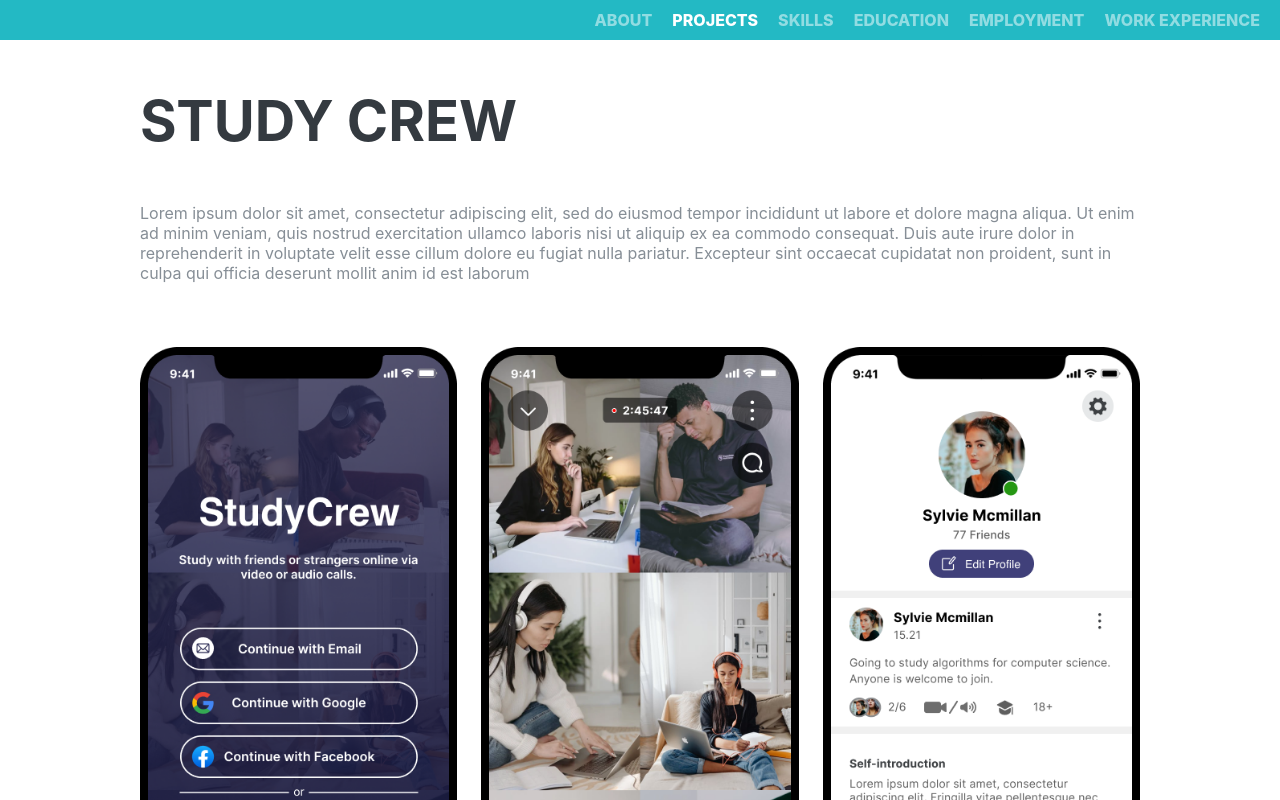
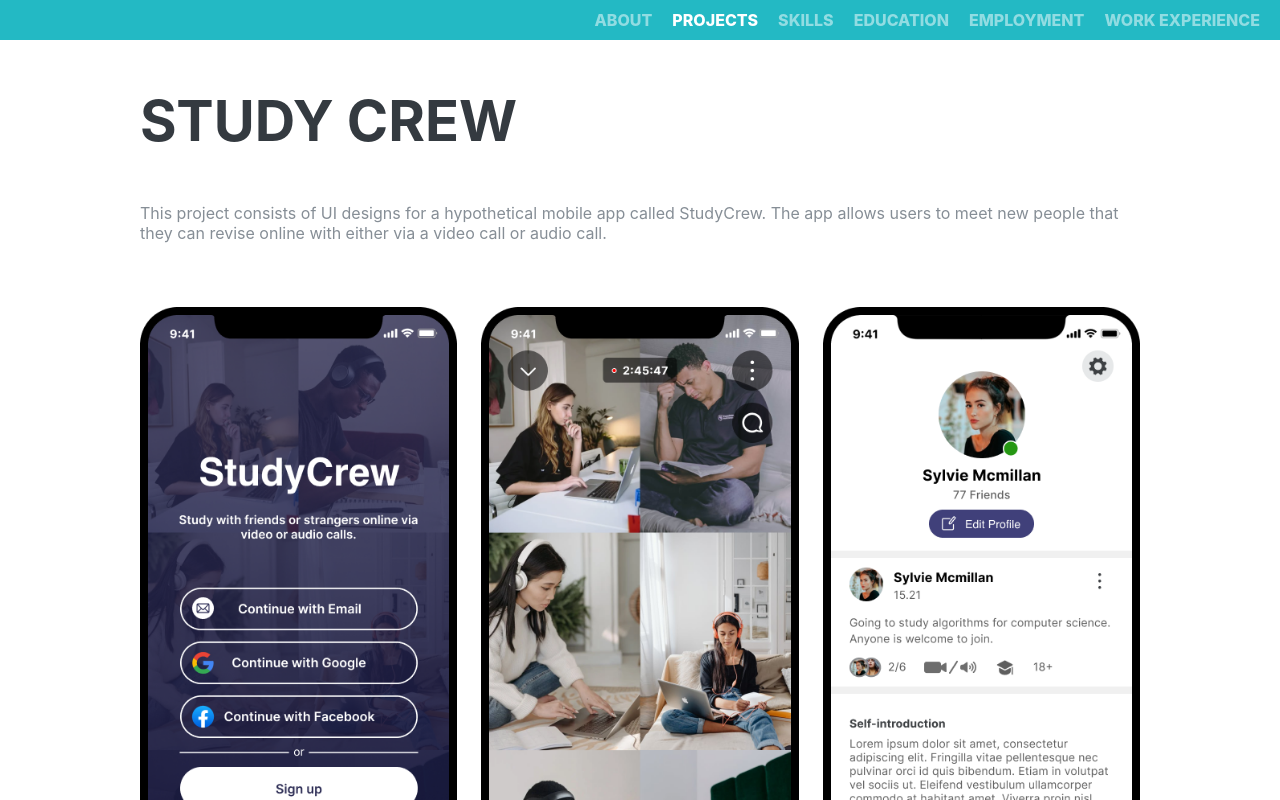
Before and after one commit to ignaskampas/ignaskampas, a React (Create React App) app: page /designproject/2 in a window 1280 px wide. Shown: the top 800 px of the page. Built offline with nearby package versions, Linux system fonts and the light colour scheme; no server answers; a web font is replaced by a local one.

Commit message:
Added design project descriptions

```diff
--- a/src/components/designProjects/InteriorDesign/InteriorDesign.js
+++ b/src/components/designProjects/InteriorDesign/InteriorDesign.js
@@ -13,7 +13,7 @@
         <div className={styles.content}>
             <div className={styles.center}>
                 <ShowcaseSection title="Interior Design Website">
-                    <div>Lorem ipsum dolor sit amet, consectetur adipiscing elit, sed do eiusmod tempor incididunt ut labore et dolore magna aliqua. Ut enim ad minim veniam, quis nostrud exercitation ullamco laboris nisi ut aliquip ex ea commodo consequat. Duis aute irure dolor in reprehenderit in voluptate velit esse cillum dolore eu fugiat nulla pariatur. Excepteur sint occaecat cupidatat non proident, sunt in culpa qui officia deserunt mollit anim id est laborum</div>
+                    <div >This project consists of website UI designs for a hypothetical interior design company called DesignRise.</div>
                     <div></div>
                 </ShowcaseSection>
             </div>
--- a/src/components/designProjects/StudyCrew/StudyCrew.js
+++ b/src/components/designProjects/StudyCrew/StudyCrew.js
@@ -8,15 +8,7 @@
             <div className={styles.center}>
                 <ShowcaseSection title="Study Crew">
                     <div>
-                        Lorem ipsum dolor sit amet, consectetur adipiscing elit,
-                        sed do eiusmod tempor incididunt ut labore et dolore
-                        magna aliqua. Ut enim ad minim veniam, quis nostrud
-                        exercitation ullamco laboris nisi ut aliquip ex ea
-                        commodo consequat. Duis aute irure dolor in
-                        reprehenderit in voluptate velit esse cillum dolore eu
-                        fugiat nulla pariatur. Excepteur sint occaecat cupidatat
-                        non proident, sunt in culpa qui officia deserunt mollit
-                        anim id est laborum
+                    This project consists of UI designs for a hypothetical mobile app called StudyCrew. The app allows users to meet new people that they can revise online with either via a video call or audio call.
                     </div>
                     <div></div>
                 </ShowcaseSection>
```
